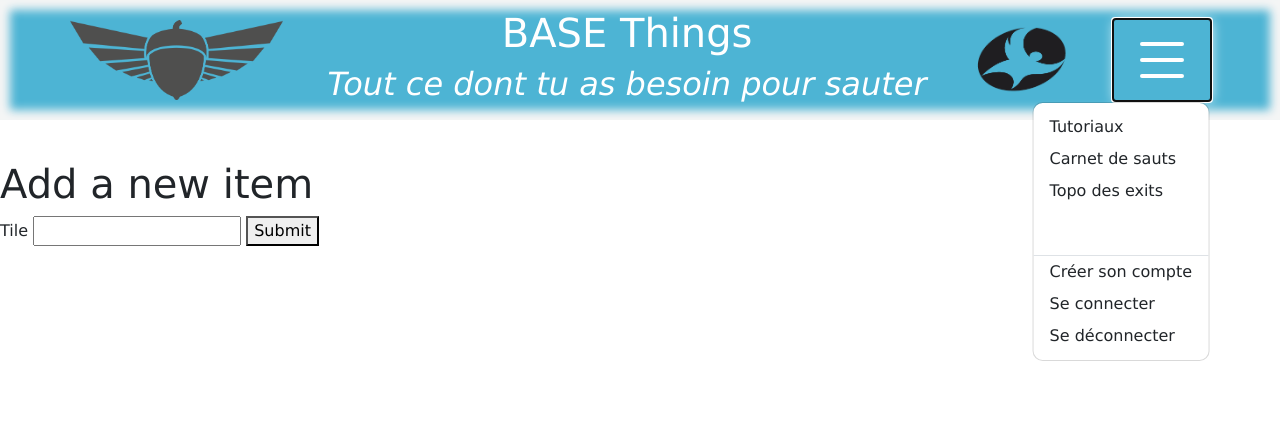
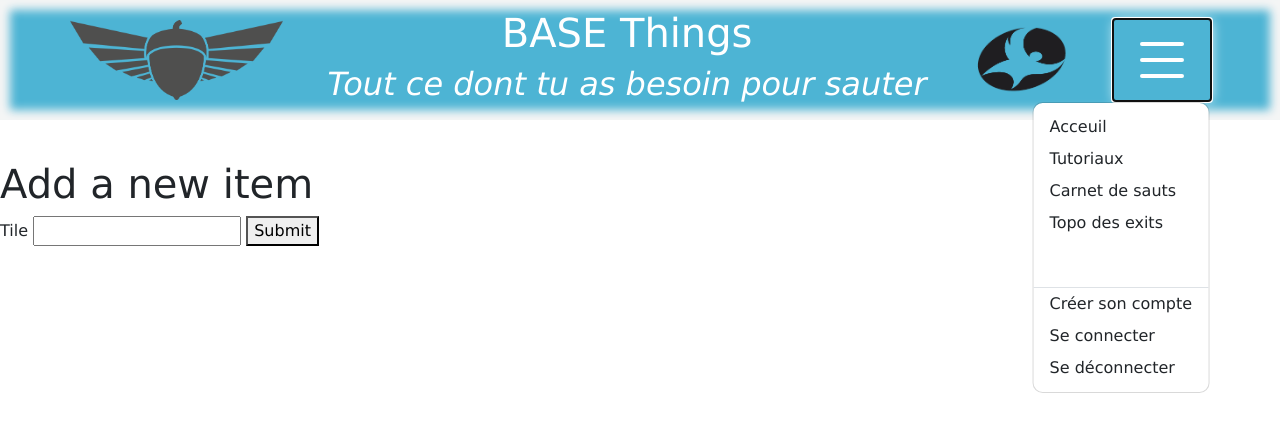
Before and after one commit to WildCodeSchool/2022_03_PHP_Lyon_Base_things, a PHP site: template src/View/Item/add.html.twig in a window 1280 px wide, after a click that opens the changed part. Shown: the top 433 px of the page. Run offline with PHP 8.4, Linux system fonts and the light colour scheme; the template is opened without the code that fills it, so the values that code supplies are empty; some libraries are stand-ins or nearby versions.

Commit message:
code indentation

```diff
--- a/src/View/layout.html.twig
+++ b/src/View/layout.html.twig
@@ -9,29 +9,22 @@
     {# Add bootstrap to the layout #}
     <link href='https://cdn.jsdelivr.net/npm/bootstrap@5.1.3/dist/css/bootstrap.min.css' rel="stylesheet" integrity="sha384-1BmE4kWBq78iYhFldvKuhfTAU6auU8tT94WrHftjDbrCEXSU1oBoqyl2QvZ6jIW3" crossorigin="anonymous">
     <script src="https://cdn.jsdelivr.net/npm/bootstrap@5.1.3/dist/js/bootstrap.bundle.min.js" integrity="sha384-ka7Sk0Gln4gmtz2MlQnikT1wXgYsOg+OMhuP+IlRH9sENBO0LRn5q+8nbTov4+1p" crossorigin="anonymous"></script>
-
+    <link rel="stylesheet" href="/assets/css/style.css">
     {#  #}
-
+    {% block stylesheet %}{% endblock %}
     <title>{% block title %}{% endblock %}</title>
 </head>
-
 <body>
-
     <header class="text-center container-fluid p-2">
-
         <div class="first-logo d-none d-lg-block">
-        <img src="assets/images/logo_squirrel.png" class="squirrel ">
+            <img src="/assets/images/logo_squirrel.png" class="squirrel ">
         </div>
-
         {#<div class="second-logo d-none d-xl-block"><img src="assets/images/logo_adrenaline.png" class="adrenaline "></div>#}
         <div class="titleSlogan">
             <h1 class="d-block">BASE Things</h1>
             <h2 class="slogan d-none d-sm-block">Tout ce dont tu as besoin pour sauter</h2>
         </div>
-
-        <div class="third-logo d-none d-xl-block"><img src="assets/images/logo_phenix.png" class="phenix "></div>
-
-
+        <div class="third-logo d-none d-xl-block"><img src="/assets/images/logo_phenix.png" class="phenix "></div>
         <div class="nav-item dropdown">
             <a class="nav-link " href="#" id="navbarDropdownMenuLink" type="button" role="button" data-bs-toggle="dropdown" aria-expanded="false">
                 <svg xmlns="http://www.w3.org/2000/svg" width="5vw" height="5vw" fill="white" class="bi bi-list" viewBox="0 0 16 16">
@@ -39,34 +32,22 @@
                 </svg>
             </a>
             <ul class="dropdown-menu" aria-labelledby="navbarDropdownMenuLink">
+                <li><a class="dropdown-item" href="/">Acceuil</a></li>
                 <li><a class="dropdown-item" href="#">Tutoriaux</a></li>
                 <li><a class="dropdown-item" href="#">Carnet de sauts</a></li>
-                <li><a class="dropdown-item" href="exits">Topo des exits</a></li>
+                <li><a class="dropdown-item" href="/exits">Topo des exits</a></li>
                 <br></br>
                 <li class="border-bottom"></li>
                 <li><a class="dropdown-item" href="#">Créer son compte</a></li>
-                <li><a class="dropdown-item" href="#">Se connecter</a></li>
-                <li><a class="dropdown-item" href="#">Se déconnecter</a></li>
-
-
-
+                <li><a class="dropdown-item" href="/login">Se connecter</a></li>
+                <li><a class="dropdown-item" href="/logout">Se déconnecter</a></li>
             </ul>
         </div>
-    </div>
-
     </header>
-
-    <link rel="stylesheet" href="/assets/css/style.css">
-    {% block stylesheet %}{% endblock %}
-
-</head>
-
     <main>
         {% block content %}{% endblock %}
     </main>
-
-
-    <footer>{% block footerer %}{% endblock %}</footer>
+    <footer>{% block footer %}{% endblock %}</footer>
 
     {# Create the footer and with bootstrap : fix it at the bottom of the screen, and center it #}
     <div class="margin_footer"></div>
```
Lines whose indentation alone changed are shown as unchanged.
